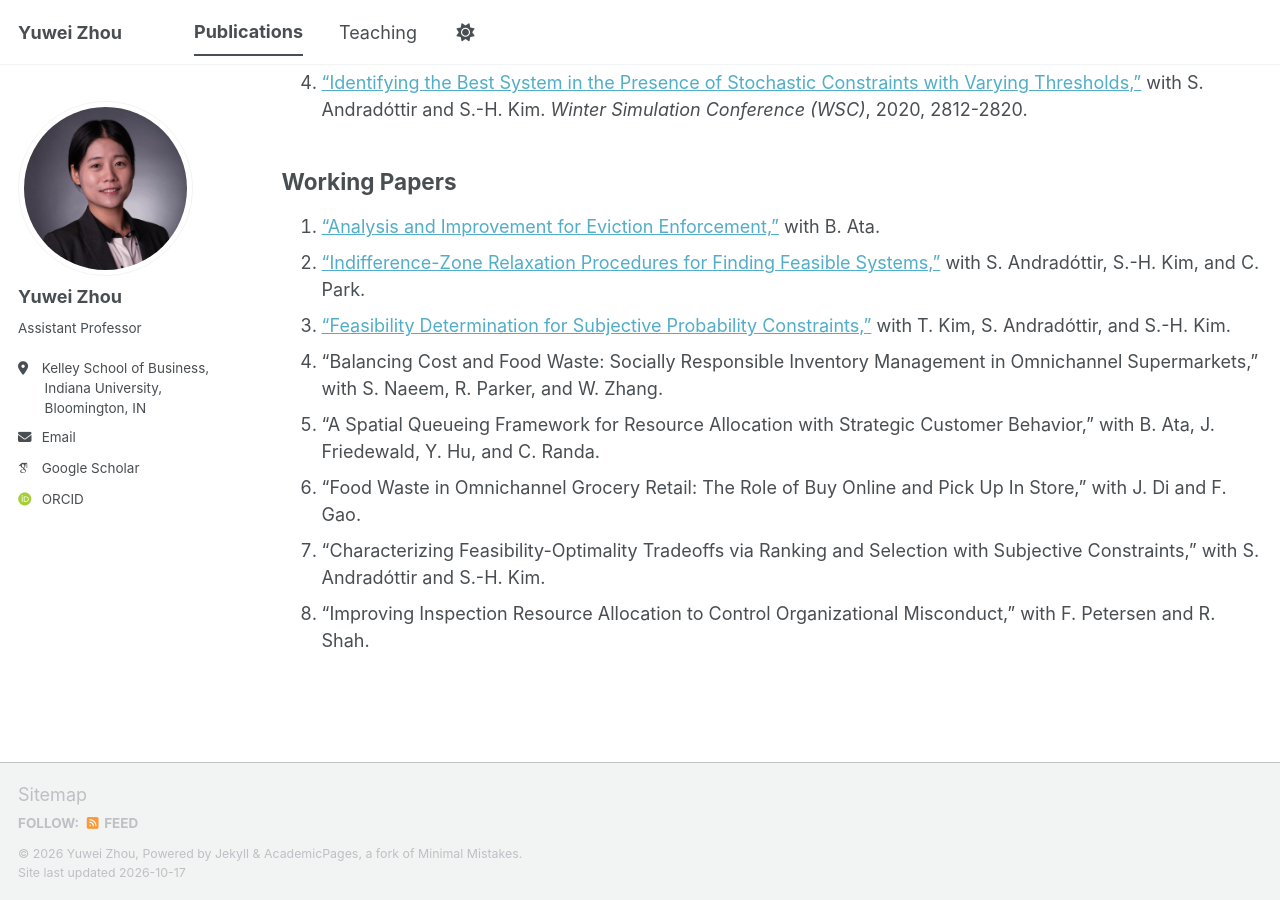
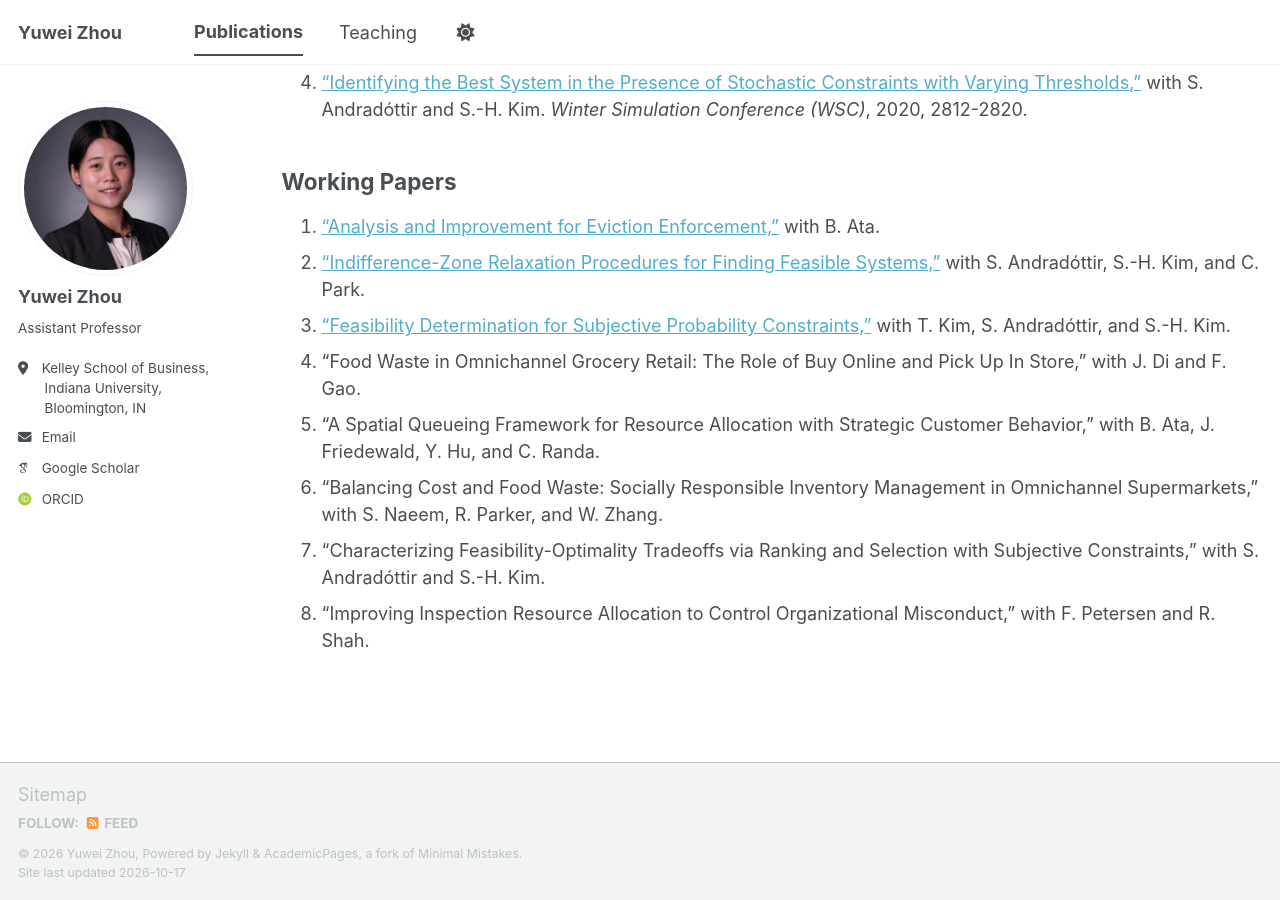
Before and after one commit to yuweizhou3/yuweizhou3.github.io, a Jekyll site: the page built from _pages/publications.md, in a window 1280 px wide and 900 px high, scrolled down 672 px. Built offline with Jekyll 4.4.1, drawn with Linux system fonts in a browser that asks for light colours; some web fonts are replaced; a script bundle is joined from its source files by our own code; library files that are not in the unit come from our copies.

```diff
--- a/_pages/publications.md
+++ b/_pages/publications.md
@@ -21,8 +21,8 @@ author_profile: true
 1. ["Analysis and Improvement for Eviction Enforcement,"](https://papers.ssrn.com/sol3/papers.cfm?abstract_id=5149529) with B. Ata.
 2. ["Indifference-Zone Relaxation Procedures for Finding Feasible Systems,"](https://arxiv.org/abs/2509.04514) with S. Andradóttir, S.-H. Kim, and C. Park.
 3. ["Feasibility Determination for Subjective Probability Constraints,"](https://arxiv.org/abs/2605.27237) with T. Kim, S. Andradóttir, and S.-H. Kim.
-4. "Balancing Cost and Food Waste: Socially Responsible Inventory Management in Omnichannel Supermarkets," with S. Naeem, R. Parker, and W. Zhang.
+4. "Food Waste in Omnichannel Grocery Retail: The Role of Buy Online and Pick Up In Store," with J. Di and F. Gao.
 5. "A Spatial Queueing Framework for Resource Allocation with Strategic Customer Behavior," with B. Ata, J. Friedewald, Y. Hu, and C. Randa.
-6. "Food Waste in Omnichannel Grocery Retail: The Role of Buy Online and Pick Up In Store," with J. Di and F. Gao.
+6. "Balancing Cost and Food Waste: Socially Responsible Inventory Management in Omnichannel Supermarkets," with S. Naeem, R. Parker, and W. Zhang.
 7. "Characterizing Feasibility-Optimality Tradeoffs via Ranking and Selection with Subjective Constraints," with S. Andradóttir and S.-H. Kim.
 8. "Improving Inspection Resource Allocation to Control Organizational Misconduct," with F. Petersen and R. Shah.
```
